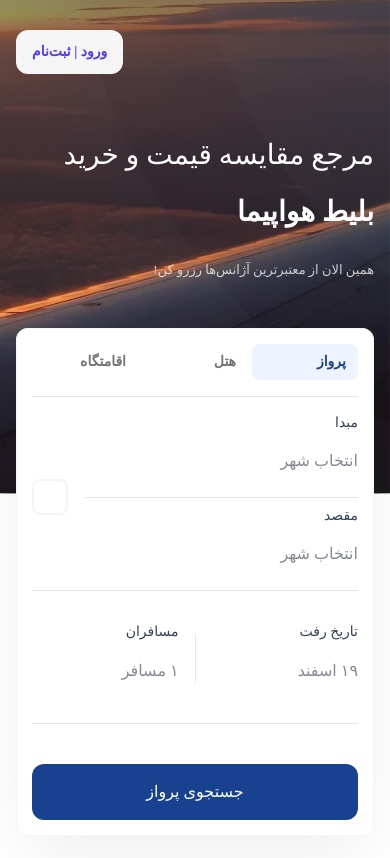
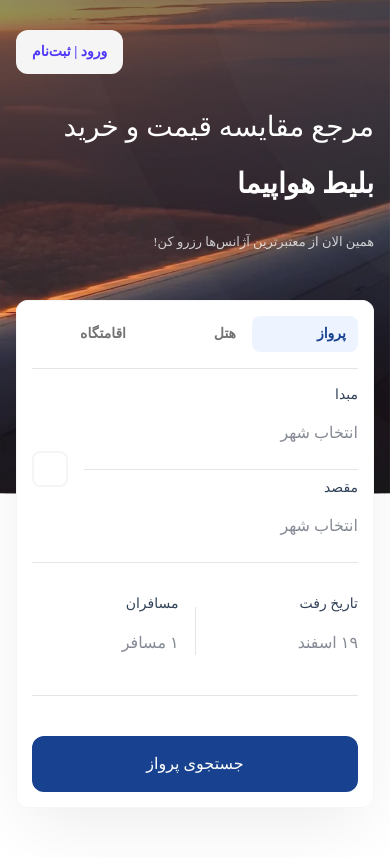
Before and after one commit to Floy-ir/Frontend, a Next.js app: page / in a window 390 px wide. Shown: the top 858 px of the page. Built offline with nearby package versions, Linux system fonts and the light colour scheme; some icons are missing.

Commit message:
refactor(HeroSection, Header): Update layout and styling for improved responsiveness; adjust Header component usage and HeroSection dimensions for better alignment

```diff
--- a/app/page.tsx
+++ b/app/page.tsx
@@ -43,7 +43,7 @@ export default function Web() {
       </div>
       <main className="rtl flex min-h-screen flex-col items-center bg-transparent relative z-10 m-4 md:m-0">
         <div className="w-full max-w-[1136px]">
-          <Header menuItems={menuItems} className="" />
+          <Header menuItems={menuItems}/>
           <HeroSection />
         </div>
 
--- a/components/HeroSection/HeroSection.tsx
+++ b/components/HeroSection/HeroSection.tsx
@@ -13,7 +13,7 @@ export function HeroSection() {
   ]
 
   return (
-    <section className="relative mt-11 mb-10 h-[487px] w-full">
+    <section className="relative flex mt-4 mb-10 w-full md:mt-11 md:h-[487px]">
       <div className="flex w-full flex-col items-start">
         {/* Main Title */}
         <div className="mb-6 flex w-full flex-col items-start gap-[9px] md:mb-10 md:inline-flex md:w-auto md:flex-row md:items-baseline">
```
